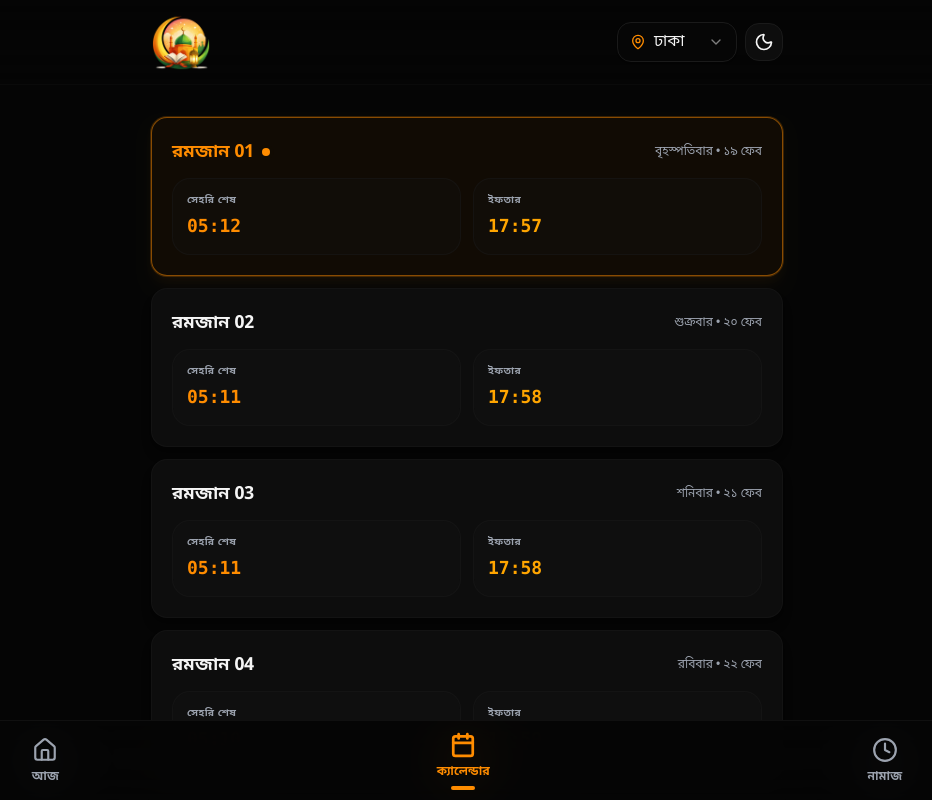
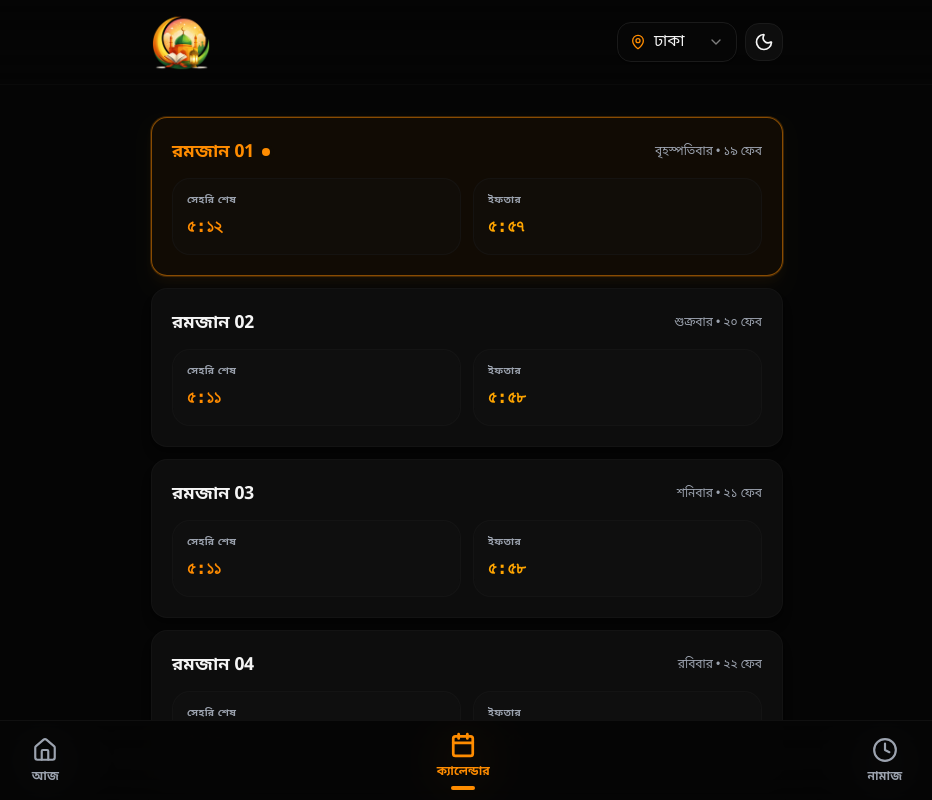
Before and after one commit to KRShanto/ramadan-2026, a Next.js app: page /calendar in a window 1280 px wide. Shown: the top 800 px of the page, without its empty margins (173-1105 px from the left). Built offline with nearby package versions, Linux system fonts and the light colour scheme.

Commit message:
style(calendar): format times to 12h Bengali numerals
- Convert 24h raw JSON times to 12h format
- Use bn-BD locale for culturally appropriate numeral display
- Clean up AM/PM suffixes for a minimal UI

```diff
--- a/app/calendar/page.tsx
+++ b/app/calendar/page.tsx
@@ -22,6 +22,23 @@ export default function CalendarPage() {
   const [currentDay, setCurrentDay] = useState<number>(0);
   const [calendarData, setCalendarData] = useState<CalendarData | null>(null);
   const { selectedCity } = useCityStore();
+
+  // Helper to convert 24h string to 12h bn-BD string (e.g. "18:00" -> "৬:০০")
+  const formatTime12h = (time24: string) => {
+    if (!time24) return "";
+    const [hours24, minutes] = time24.split(":").map(Number);
+    const date = new Date();
+    date.setHours(hours24, minutes);
+    return date
+      .toLocaleTimeString("bn-BD", {
+        hour: "numeric",
+        minute: "numeric",
+        hour12: true,
+      })
+      .replace("AM", "")
+      .replace("PM", "")
+      .trim(); // Optional: remove AM/PM if standard short format is preferred
+  };
 
   // Fetch JSON data
   useEffect(() => {
@@ -125,7 +142,7 @@ export default function CalendarPage() {
                       সেহরি শেষ
                     </p>
                     <p className="text-lg font-mono font-bold text-primary">
-                      {day.sehri_end}
+                      {formatTime12h(day.sehri_end)}
                     </p>
                   </div>
                   <div className="bg-secondary/30 rounded-xl p-3.5 border border-border/50">
@@ -133,7 +150,7 @@ export default function CalendarPage() {
                       ইফতার
                     </p>
                     <p className="text-lg font-mono font-bold text-accent">
-                      {day.iftar}
+                      {formatTime12h(day.iftar)}
                     </p>
                   </div>
                 </div>
@@ -152,7 +169,7 @@ export default function CalendarPage() {
             এর জন্য প্রযোজ্য
           </p>
           <p className="text-[10px] text-muted-foreground/60 italic">
-            * সেহরি ও ইফতারের সময় ১-২ মিনিট কম-বেশি হতে পারে (সতর্কতামূলক)
+            * সেহরি ও ইফতারের সময় ১ মিনিট কম-বেশি হতে পারে (সতর্কতামূলক)
           </p>
         </div>
       </main>
```
